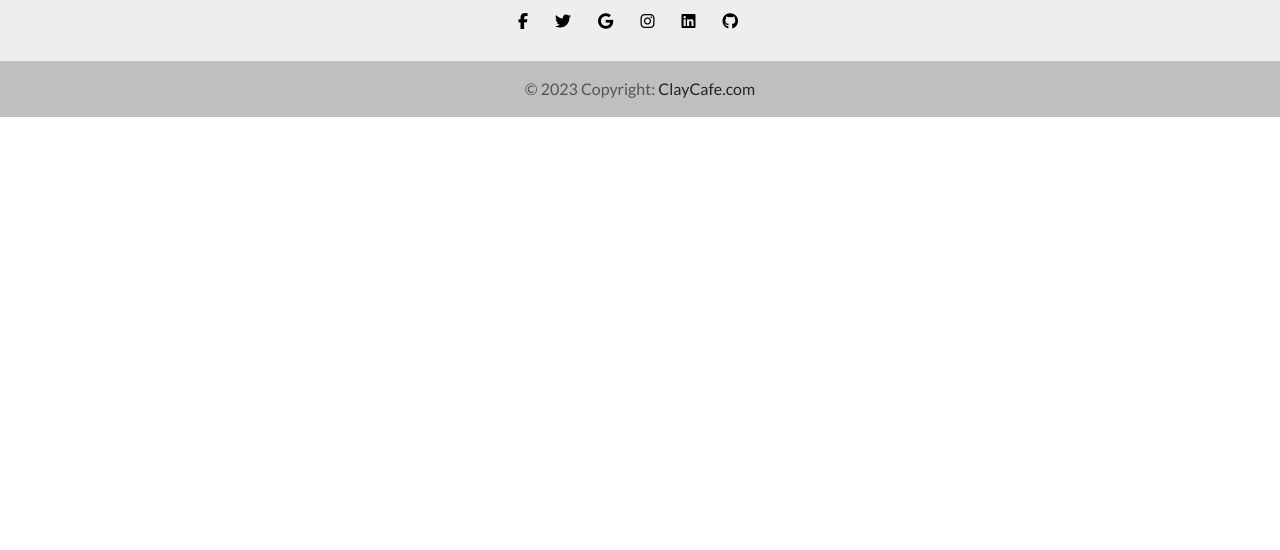
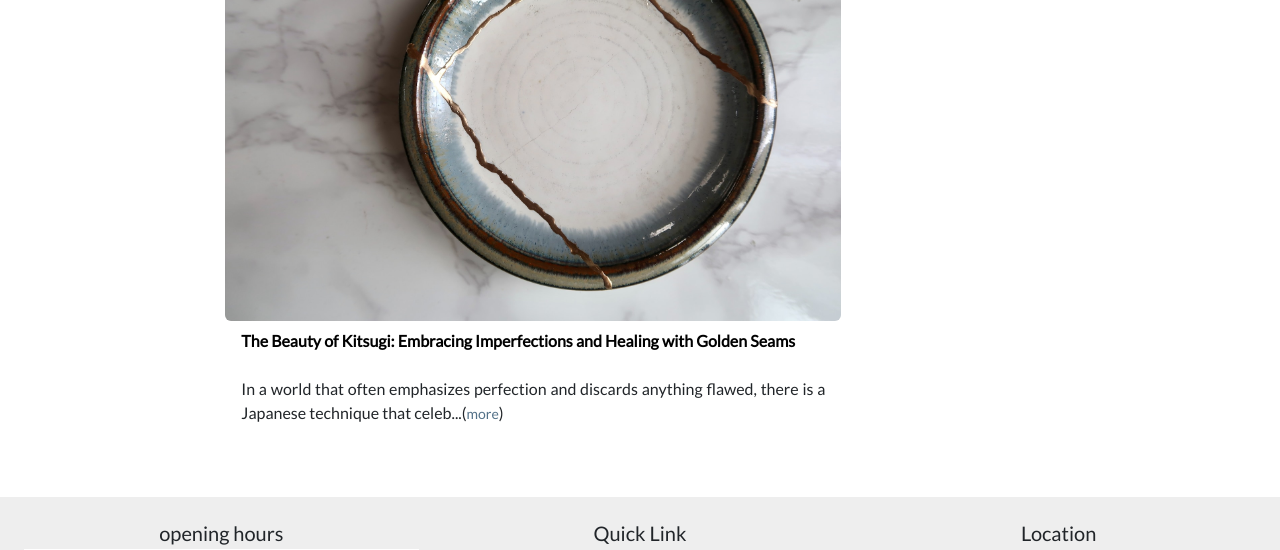
Before and after one commit to dimicoding/ClayCafe, a Django app: page /blog/ in a window 1280 px wide. Shown: the part 956-1506 px from the top of the page. Before the commit the page ends 1073 px from the top, so only its background shows below. Run offline with Django 3.2, Linux system fonts and the light colour scheme; data comes from the database, SQL or seed files in the repository; some libraries are stand-ins or nearby versions.

Commit message:
Styling lyout for the blog list

```diff
--- a/blog/templates/blog/blog.html
+++ b/blog/templates/blog/blog.html
@@ -12,14 +12,13 @@
             <h4 class="logo-font my-3">Blog</h4>
         </div>
     </div>
-
     <div class="row row-cols-1 row-cols-md-2 g-4">
         {% for blog in object_list %}
-            <div class="col-12 col-sm-6 col-md-6 col-lg-4 col-xl-4 col-xxl-3">
+            <div class="col-12 col-md-6 offset-md-2">
                 <div class="card h-100 border-0">
                     {% if blog.featured_image %}
                     <a href="">
-                        <img class="img-fluid rounded"
+                        <img class="card-img-top rounded responsive-img" width="500" height="330"
                             src="{{ blog.featured_image.url }}" alt="{{ blog.title }}"
                             style="object-fit:cover; object-position: center;">
                     </a>
@@ -37,6 +36,7 @@
             </div>
         {% endfor %}
     </div>
+
 </div>
 
 
--- a/product/templates/product/products.html
+++ b/product/templates/product/products.html
@@ -23,8 +23,6 @@
             </div>
         </div>
     </div>
-    <div class="row">
-        <div class="">
     <div class="row mb-2">
         <div class="row justify-content-between">
             <div class="col-auto">
@@ -98,8 +96,6 @@
         {% endfor %}
     </div>
 </div>
-    </div>
-</div>
 
 
 
```
Lines whose indentation alone changed are shown as unchanged.
